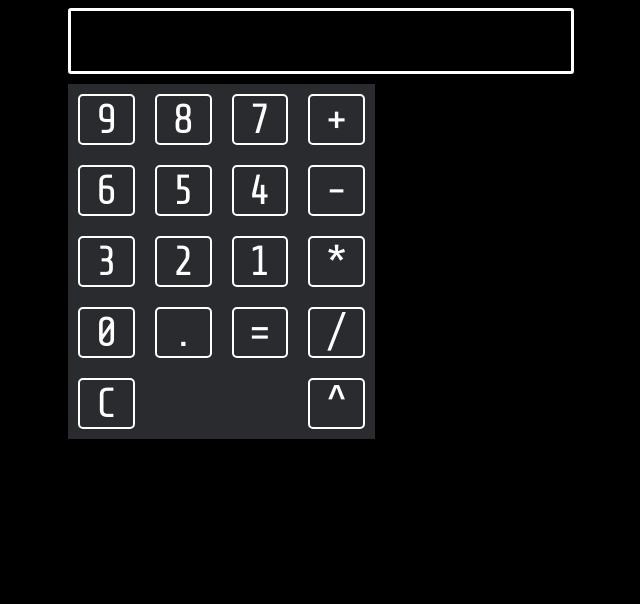
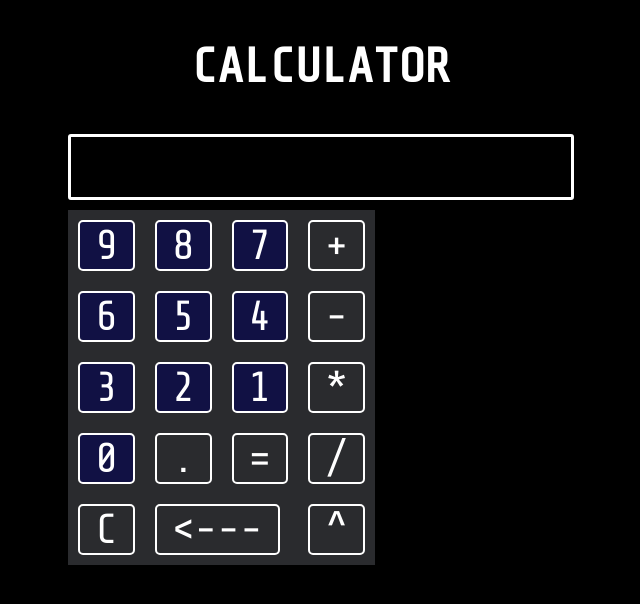
Before and after one commit to miszekb/JS_workshop, a plain HTML site: page calculator/index.html in a window 1280 px wide. Shown: the whole page, without its empty margins (319-959 px from the left). Drawn offline with nearby package versions, Linux system fonts and the light colour scheme.

Commit message:
still needs some debugging

```diff
--- a/calculator/calc.js
+++ b/calculator/calc.js
@@ -12,15 +12,16 @@ function generateButtons() {
     var content = "";
 
     for(i = 9; i >= 0; i--) {
-        content += '<span class="button" onclick="digitButtonClick('+i+')" id ="d_button'+ i +'">'+i+'</span>';
+        content += '<span class="dbutton" onclick="digitButtonClick('+i+')" id ="d_button'+ i +'">'+i+'</span>';
         if ((i-1) % 3 == 0) content += '<div style="clear: both;"></div>';
     }
 
     document.getElementById("digitButtons").innerHTML = content
     + '<span class="button" onclick="addDot()" id ="d_button_dot">.</span>'  //coma
-    + '<span class="button" onclick="calculate() id ="d_button_dot">=</span>'  //equals
+    + '<span class="button" onclick="calculate()" id ="d_button_equals">=</span>'  //equals
     + '<div style="clear: both;"></div>'
-    + '<span class="button" onclick="clearWindow()" id ="d_button_dot">C</span>'; //clear
+    + '<span class="button" onclick="clearWindow()" id ="d_button_dot">C</span>' //clear
+    + '<span class="button" onclick="Backspace()" id ="d_button_dot"> <--- </span>';
     content = "";
 
     for(i = 0 ; i < operationsCodes.length; i++) {
@@ -40,7 +41,11 @@ function addDot() {
 
     result += ".";
     document.getElementById("result").innerHTML = result;
+}
 
+function Backspace() {
+    result = result.substr(0 , result.length - 1);
+    document.getElementById("result").innerHTML = result;
 }
 
 function clearWindow() {
@@ -49,6 +54,13 @@ function clearWindow() {
 }
 
 function digitButtonClick(id) {
+    if (result.length == 21) {
+        alert("Out of range :(");
+        return;
+    }
+
+    if(result.charAt(result.length - 1) == "0") return;
+
     for (i = 0; i < 10; i++) {
         if(id == i) {
             result += id;
@@ -59,6 +71,11 @@ function digitButtonClick(id) {
 
 function operationalButtonClick(id) {
 
+    if (result.length == 21) {
+        alert("Out of range :(");
+        return;
+    }
+
     if(result.charAt(result.length - 1) == "*" ||
     result.charAt(result.length - 1) == "+"||
     result.charAt(result.length - 1) == "-"||
@@ -67,7 +84,7 @@ function operationalButtonClick(id) {
     result.charAt(result.length - 1) == "."
     ) return;
 
-    for (i = 0 ; i < operationsCodes.length; i++) {
+    for (i = 0 ; i <= operationsCodes.length; i++) {
         if (id ==i) {
             result += operationsCodes.charAt(i);
             document.getElementById("result").innerHTML = result;
@@ -76,26 +93,106 @@ function operationalButtonClick(id) {
 }
 
 function calculate() {
-    for(i = 0; i < result.length ; i++) {
+    var values = new Array();
+    var currentOperations = new Array();
+    var cursor = 0;
+
+    console.log(result);
+    for(i = 0; i <= result.length ; i++) {
+        if(result.charAt(i) == "*" || result.charAt(i) == "/" ||
+        result.charAt(i) == "+" || result.charAt(i) == "-" ||
+        i == result.length)
+        {
+            currentOperations.push(result.charAt(i));
+            values.push(parseFloat(result.substring(cursor, i)));
+            cursor = i+1;
+        }
         //TODO: determine an order of operations
         //TODO: separate those operations to an array in proper order
     }
+    currentOperations.pop(currentOperations.length);
+
+    var temp = 0;
+    var tempContainer = new Array();
+    var tempOperationsContainer = new Array();
+
+    for(i = 0; i < currentOperations.length; i++) {
+        if(currentOperations[i] == "*" || currentOperations[i] == "/") {
+            for(j = 0; j < values.slice(0,i).length; j++) {
+                tempContainer.push(values.slice(0,i)[j])
+            }
+
+            if(currentOperations[i] == "*") {
+
+                temp = multiply(values[i], values[i+1]);
+                tempContainer.push(temp);
+            }
+            if(currentOperations[i] == "/") {
+                temp = divide(values[i], values[i+1]);
+                tempContainer.push(temp);
+            }
+
+            for(j = 0; j < values.slice(i+2, values.length).length; j++) {
+                tempContainer.push(values.slice(i+2, values.length)[j]);
+             }
+
+             values = tempContainer;
+             console.log(values);
+             console.log(currentOperations);
+
+             tempContainer = [];
+        }
+    }
+
+    for(i = 0; i < currentOperations.length; i++) {
+        if(currentOperations[i] == "+" || currentOperations[i] == "-") {
+            for(j = 0; j < values.slice(0,i).length; j++) {
+                tempContainer.push(values.slice(0,i)[j])
+            }
+
+            if(currentOperations[i] == "*") {
+
+                temp = add(values[i], values[i+1]);
+                tempContainer.push(temp);
+            }
+            if(currentOperations[i] == "-") {
+                temp = subtract(values[i], values[i+1]);
+                tempContainer.push(temp);
+            }
+
+            for(j = 0; j < values.slice(i+2, values.length).length; j++) {
+                tempContainer.push(values.slice(i+2, values.length)[j]);
+             }
+
+             values = tempContainer;
+             console.log(values);
+             console.log(currentOperations);
+
+             tempContainer = [];
+        }
+    }
+    result = values[0].toString();
+    document.getElementById("result").innerHTML = result;
 }
 
 function add(param1, param2) {
     result = param1 + param2;
+    return result;
 }
 
 function subtract(param1, param2) {
     result = param1 - param2;
+    return result;
 }
 
 function divide(param1, param2) {
     result = param1 / param2;
+    return result;
 }
 
 function multiply(param1, param2) {
     result = param1 * param2;
+    return result;
 }
 
 function root(param1, param2) {
--- a/calculator/index.html
+++ b/calculator/index.html
@@ -8,6 +8,7 @@
 
 </head>
 <body>
+    <h2>CALCULATOR</h2>
     <div id="mainContainer">
         <div id="result"></div>
         <div id="keyboard">
--- a/calculator/style.css
+++ b/calculator/style.css
@@ -10,9 +10,28 @@
     float: left;
 }
 
+h2 {
+    color: white;
+    font-size: 48px;
+    text-align: center;
+}
+.dbutton {
+    border: 2px solid white;
+    border-radius: 5px;
+    padding-left: 15px;
+    padding-right: 15px;
+    cursor: pointer;
+    font-size: 42px;
+    margin: 10px;
+    color: white;
+    float: left;
+    background-color: #111144;
+}
+
 #keyboard {
     width: 100%;
-    align-self: center;
+    align-content: center;
+
 }
 
 #digitButtons {
@@ -24,6 +43,7 @@
 #mainContainer {
     padding-left: 30%;
     padding-right: 30%;
+    align-content: center;
 }
 
 #operationalButtons {
@@ -40,7 +60,7 @@
     font-size: 26px;
 }
 
-.button:hover {
+.button:hover, .dbutton:hover{
     background-color: grey;
 }
 
```
